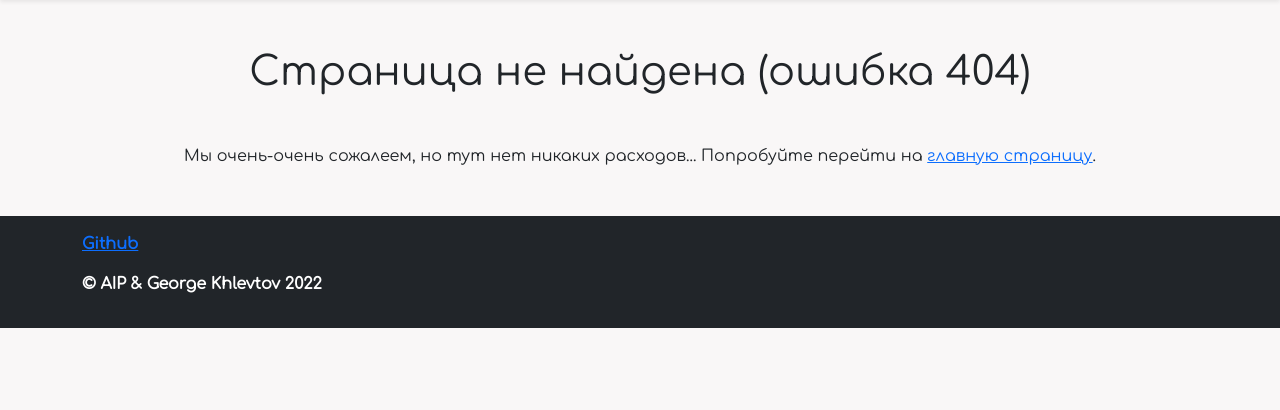
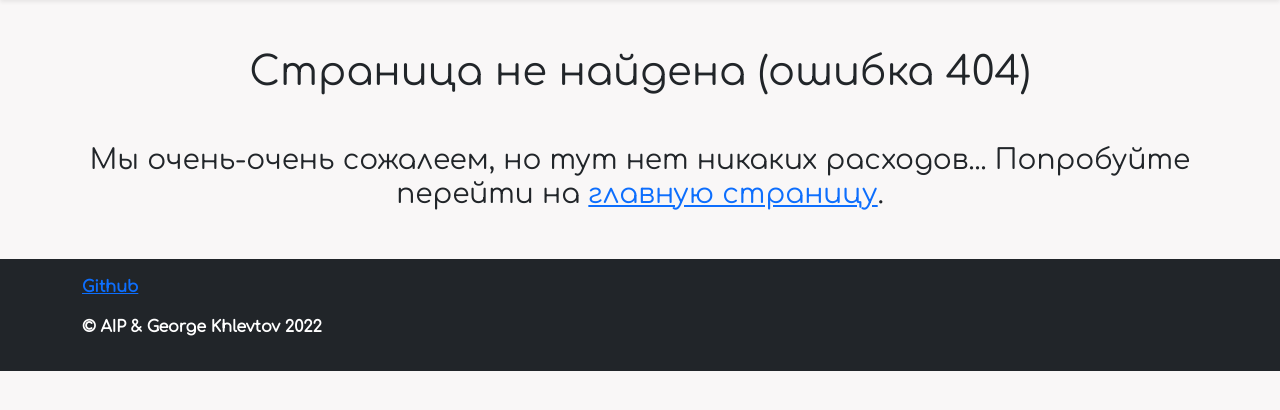
Before and after one commit to gkhlevtov/AIP-CostControl-Project, a Flask app: template templates/404.html in a window 1280 px wide. Shown: the part 74-484 px from the top of the page. Run offline with Flask 2, Linux system fonts and the light colour scheme; the template is opened without the code that fills it, so the values that code supplies are empty.

Commit message:
Update 404 template

```diff
--- a/templates/404.html
+++ b/templates/404.html
@@ -6,8 +6,8 @@
 
 {% block content %}
 <h1 class="mb-5 text-center">Страница не найдена (ошибка 404)</h1>
-    <p class="text-center">
+    <h3 class="text-center">
         Мы очень-очень сожалеем, но тут нет никаких расходов...
         Попробуйте перейти на <a href="{{ url_for('homepage') }}">главную страницу</a>.
-    </p>
+    </h3>
 {% endblock %}
```
